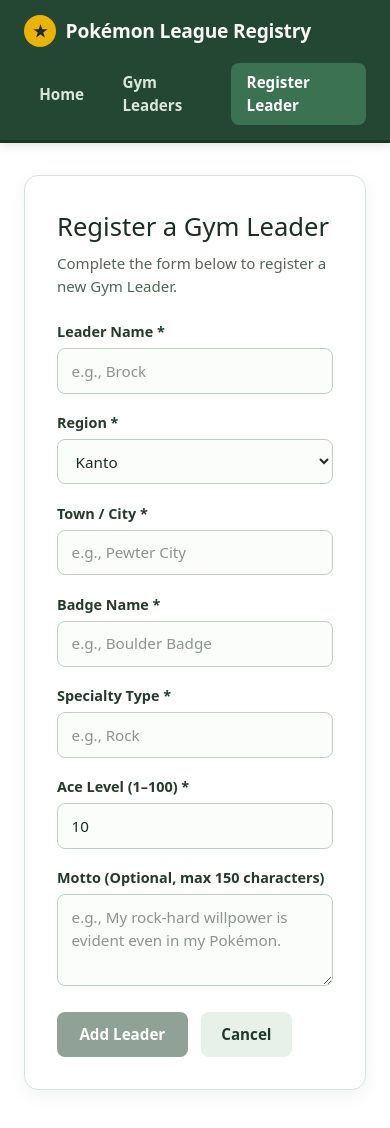
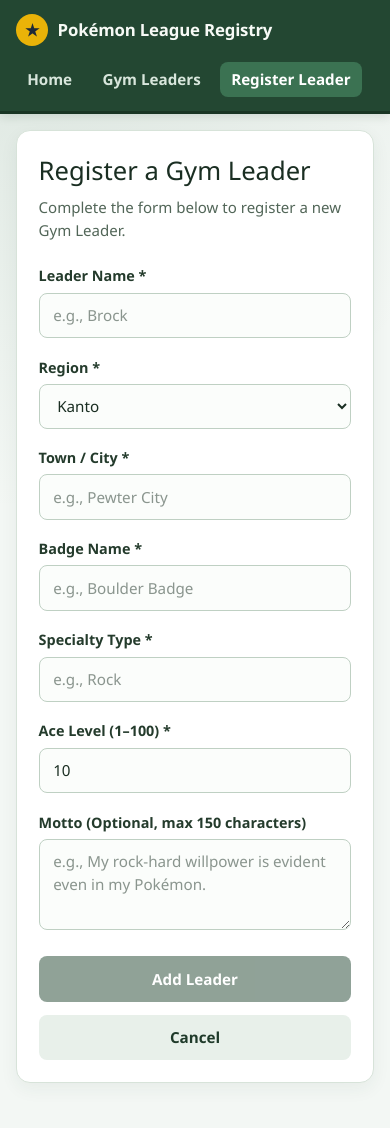
Before and after one commit to Magnus19/fullstack-application, an Angular app: page /leaders/new in a window 390 px wide. Shown: the top 1128 px of the page. Built offline with nearby package versions, Linux system fonts and the light colour scheme.

Commit message:
style: polish global theme and responsive layouts

```diff
--- a/src/app/app.css
+++ b/src/app/app.css
@@ -3,3 +3,10 @@
   margin: 2rem auto;
   padding: 0 1.5rem 3rem;
 }
+
+@media (max-width: 600px) {
+  .app-shell {
+    margin: 1rem auto;
+    padding: 0 1rem 2rem;
+  }
+}
--- a/src/app/app.ts
+++ b/src/app/app.ts
@@ -1,4 +1,4 @@
-import { Component, signal } from '@angular/core';
+import { Component } from '@angular/core';
 import { RouterOutlet } from '@angular/router';
 import { Navbar } from './navbar/navbar';
 
@@ -8,6 +8,4 @@
   templateUrl: './app.html',
   styleUrl: './app.css',
 })
-export class App {
-  protected readonly title = signal('gym-leader-registry');
-}
+export class App {}
--- a/src/app/home/home.css
+++ b/src/app/home/home.css
@@ -114,3 +114,17 @@
 .btn-secondary:hover {
   background-color: #d7e5db;
 }
+
+@media (max-width: 600px) {
+  .home-panel {
+    padding: 1.5rem 1.25rem;
+  }
+
+  .hero-header h1 {
+    font-size: 1.6rem;
+  }
+
+  .stat-value {
+    font-size: 2.2rem;
+  }
+}
--- a/src/app/leader-form/leader-form.css
+++ b/src/app/leader-form/leader-form.css
@@ -42,7 +42,7 @@
 
 .form-row {
   display: grid;
-  grid-template-columns: repeat(auto-fit, minmax(240px, 1fr));
+  grid-template-columns: repeat(auto-fit, minmax(min(100%, 240px), 1fr));
   gap: 1.15rem;
 }
 
@@ -124,3 +124,20 @@
 .btn-cancel:hover {
   background-color: #d7e5db;
 }
+
+@media (max-width: 520px) {
+  .form-card {
+    padding: 1.35rem;
+  }
+
+  .form-actions {
+    flex-direction: column;
+    align-items: stretch;
+  }
+
+  .btn-submit,
+  .btn-cancel {
+    width: 100%;
+    text-align: center;
+  }
+}
--- a/src/app/leader-list/leader-list.css
+++ b/src/app/leader-list/leader-list.css
@@ -65,7 +65,7 @@
 
 .cards-grid {
   display: grid;
-  grid-template-columns: repeat(auto-fill, minmax(290px, 1fr));
+  grid-template-columns: repeat(auto-fill, minmax(min(100%, 290px), 1fr));
   gap: 1.25rem;
 }
 
@@ -79,3 +79,14 @@
   color: #4f6354;
   font-weight: 500;
 }
+
+@media (max-width: 600px) {
+  .list-top {
+    padding: 1.25rem;
+  }
+
+  .btn-add {
+    width: 100%;
+    text-align: center;
+  }
+}
--- a/src/app/navbar/navbar.css
+++ b/src/app/navbar/navbar.css
@@ -64,3 +64,22 @@
   background-color: #3b7252;
   color: #ffffff;
 }
+
+@media (max-width: 640px) {
+  .navbar-inner {
+    padding: 0.85rem 1rem;
+  }
+
+  .brand {
+    font-size: 1.05rem;
+  }
+
+  .nav-links {
+    width: 100%;
+    flex-wrap: wrap;
+  }
+
+  .nav-links a {
+    padding: 0.4rem 0.7rem;
+  }
+}
--- a/src/app/not-found/not-found.css
+++ b/src/app/not-found/not-found.css
@@ -34,3 +34,9 @@
   border-radius: 8px;
   font-weight: 600;
 }
+
+@media (max-width: 600px) {
+  .not-found-panel {
+    padding: 2rem 1.25rem;
+  }
+}
--- a/src/styles.css
+++ b/src/styles.css
@@ -1,3 +1,30 @@
-/* You can add global styles to this file, and also import other style files */
+@import 'tailwindcss';
 
-@import 'tailwindcss';
+:root {
+  --league-green: #234732;
+  --league-green-dark: #193524;
+  --league-bg: #f3f7f4;
+  --league-text: #1a2e22;
+  --league-muted: #526658;
+}
+
+html {
+  min-height: 100%;
+}
+
+body {
+  margin: 0;
+  min-height: 100%;
+  background:
+    radial-gradient(circle at top left, rgba(59, 114, 82, 0.12), transparent 32rem),
+    var(--league-bg);
+  color: var(--league-text);
+  font-family: 'Segoe UI', Roboto, Helvetica, Arial, sans-serif;
+  line-height: 1.5;
+}
+
+*,
+*::before,
+*::after {
+  box-sizing: border-box;
+}
```
